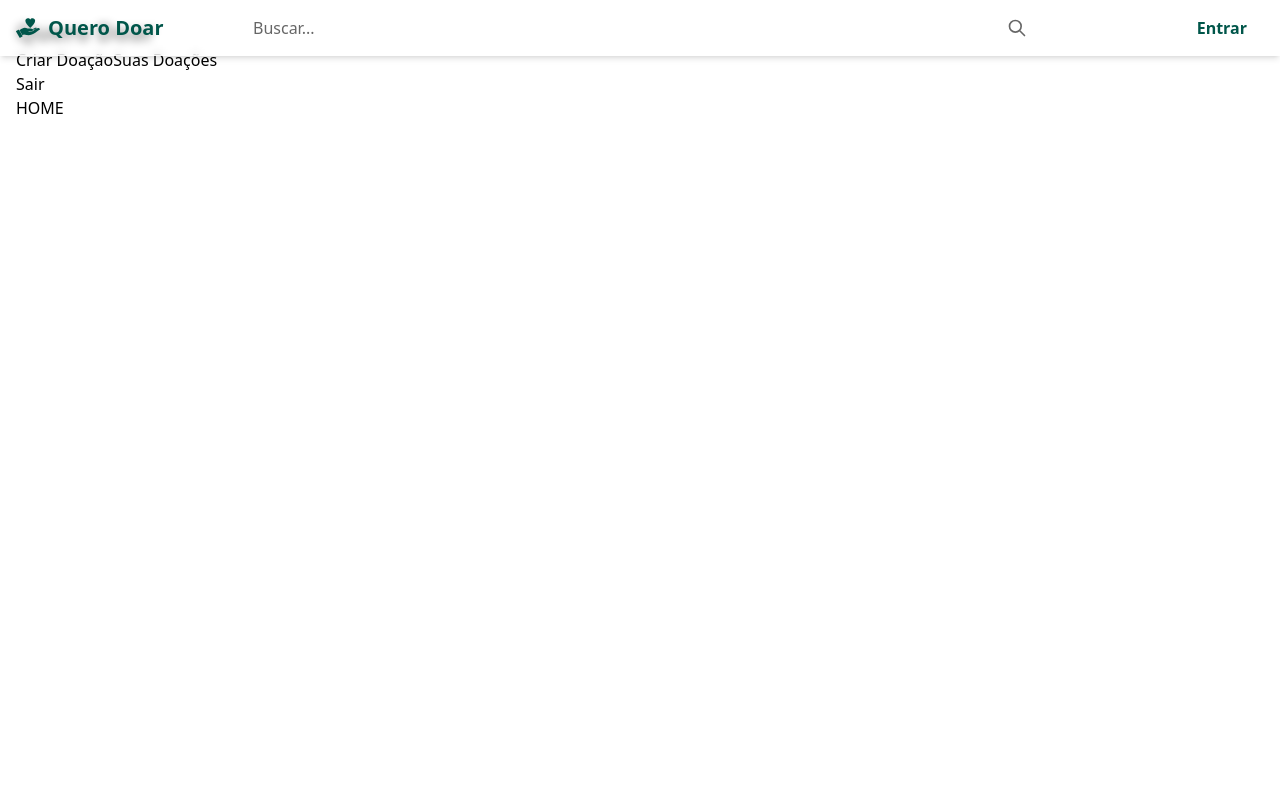
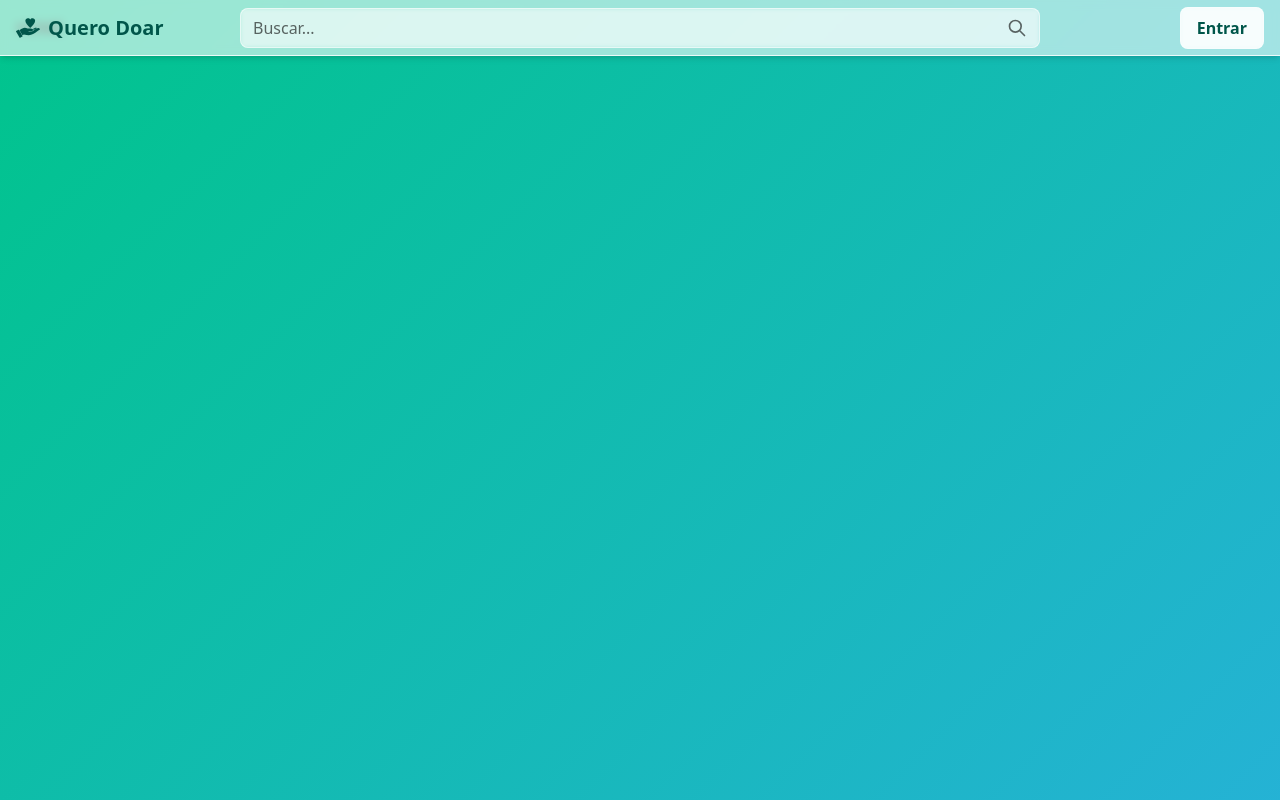
Before and after one commit to Eduardo-Ohlweiler/quero_doar_frontend, a React (Vite) app: page / in a window 1280 px wide. Shown: the top 800 px of the page. Built offline with nearby package versions, Linux system fonts and the light colour scheme.

Commit message:
feat: Reorganiza a estrutura do componente Home

```diff
--- a/src/pages/Home.jsx
+++ b/src/pages/Home.jsx
@@ -4,12 +4,14 @@
 export default function Home (){
 
     return (
-        <div className="p-4">
-            <NavBar/>
+        <div style={{ background: 'var(--gradient-primary)', minHeight: '2000px' }}>
+            <div className="p-4">
+                {/* <NavBar/> */}
 
-            <p>HOME</p>
+                <p>HOME</p>
 
 
+            </div>
         </div>
     )
 }
```
